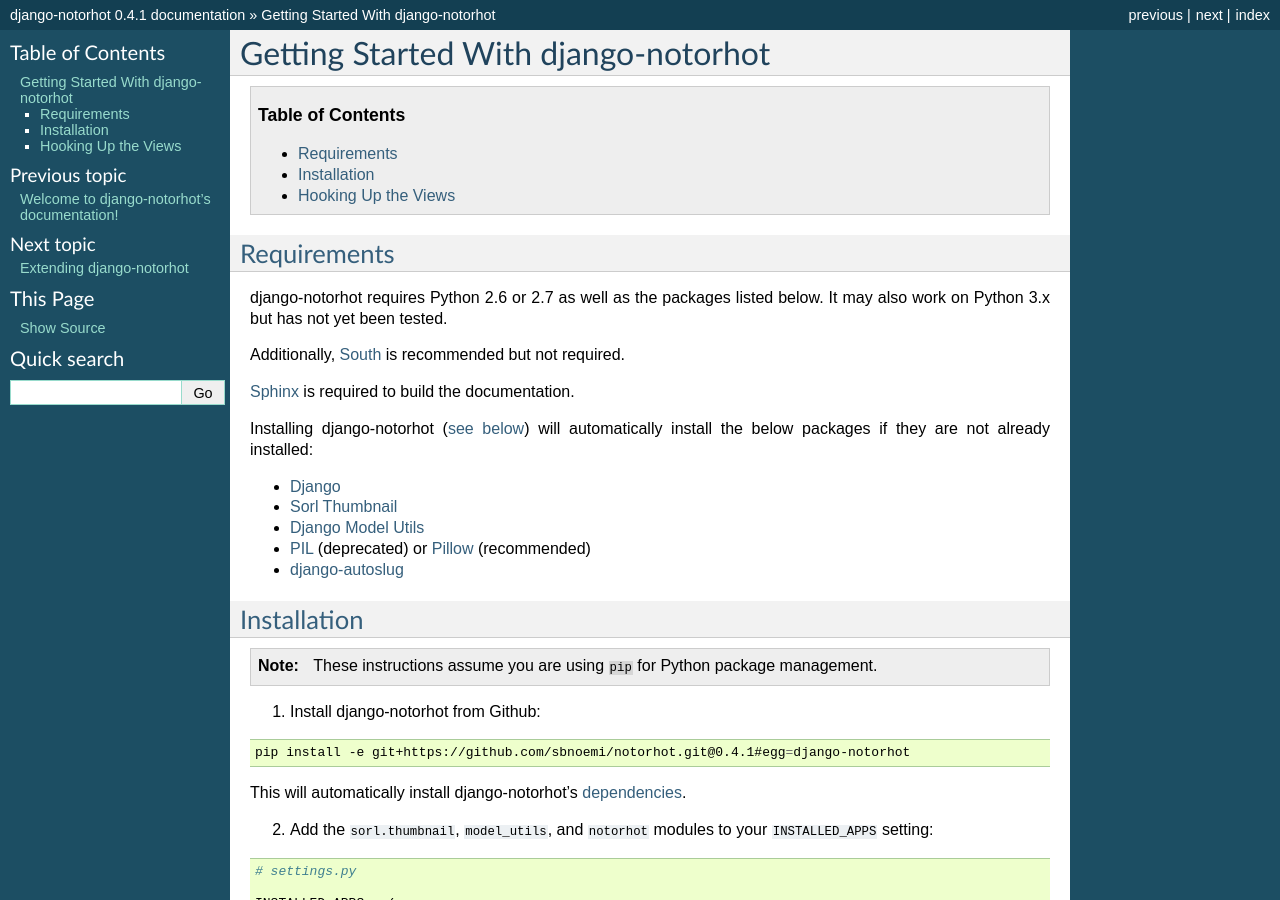
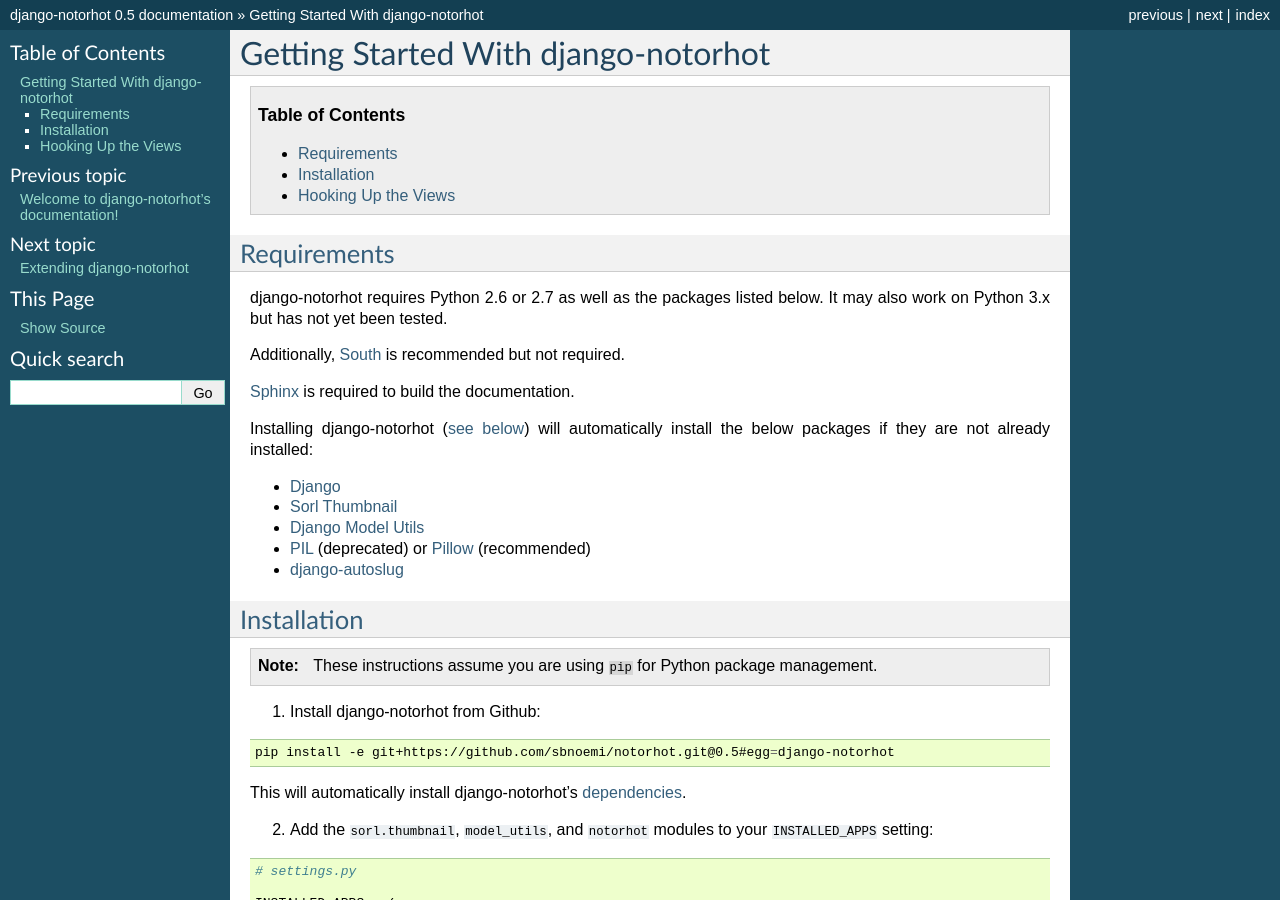
Before and after one commit to sbnoemi/notorhot, a Sphinx documentation site: the page built from docs/source/installation.rst, in a window 1280 px wide and 900 px high. Built offline with Sphinx 7.4.7, drawn with Linux system fonts in a browser that asks for light colours; some of the changed text lies outside the part shown.

Commit message:
Version bump

```diff
--- a/docs/source/conf.py
+++ b/docs/source/conf.py
@@ -50,9 +50,9 @@
 # built documents.
 #
 # The short X.Y version.
-version = '0.4'
+version = '0.5'
 # The full version, including alpha/beta/rc tags.
-release = '0.4.1'
+release = '0.5'
 
 # The language for content autogenerated by Sphinx. Refer to documentation
 # for a list of supported languages.
--- a/docs/source/installation.rst
+++ b/docs/source/installation.rst
@@ -38,7 +38,7 @@
 
 .. code-block:: bash
 
-   pip install -e git+https://github.com/sbnoemi/notorhot.git@0.4.1#egg=django-notorhot
+   pip install -e git+https://github.com/sbnoemi/notorhot.git@0.5#egg=django-notorhot
 
 This will automatically install django-notorhot's :ref:`dependencies <dependencies>`.
 
--- a/setup.py
+++ b/setup.py
@@ -8,7 +8,7 @@
 
 setup(
     name='django-notorhot',
-    version='0.4.1',
+    version='0.5',
     packages=['notorhot', 'notorhot_example'],
     include_package_data=True,
     license='BSD License',  # example license
```
